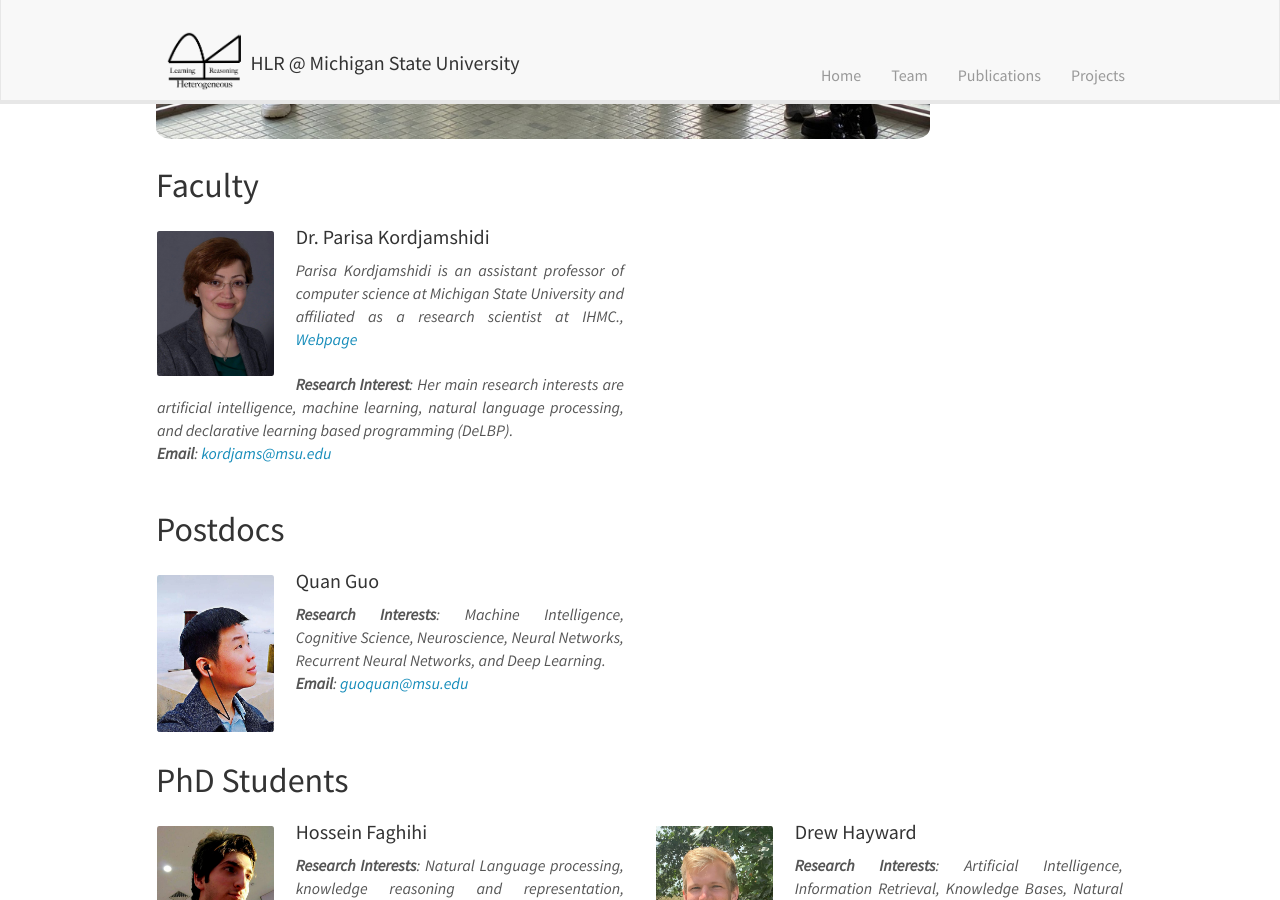
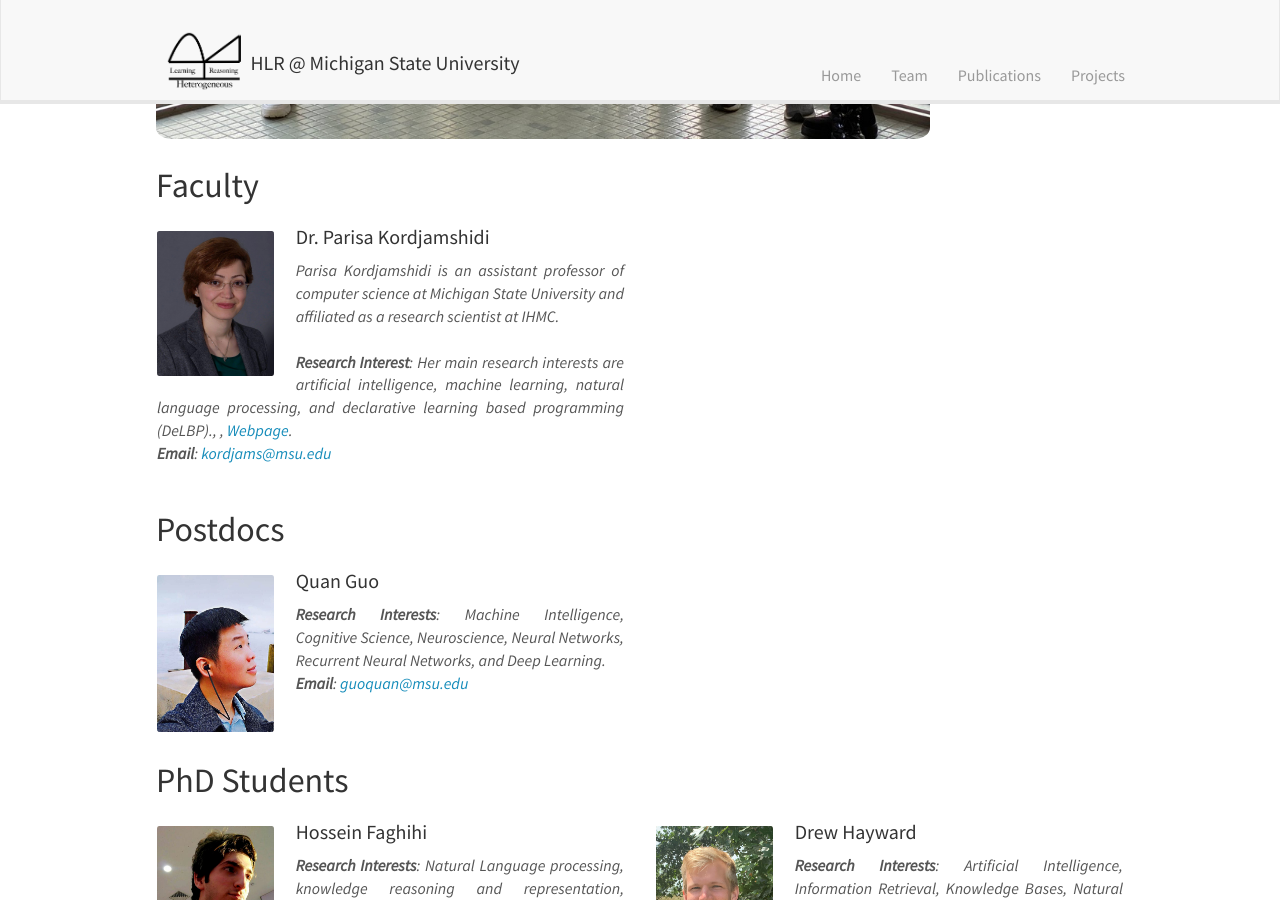
Before and after one commit to HLR/HLR.github.io, a Jekyll site: the page built from _pages/team.md, in a window 1280 px wide and 900 px high, scrolled down 666 px. Built offline with Jekyll 4.4.1, drawn with Linux system fonts in a browser that asks for light colours; nearby versions of some CDN libraries.

Commit message:
test added member webpage.

```diff
--- a/_pages/team.md
+++ b/_pages/team.md
@@ -24,9 +24,8 @@
 <div class="col-sm-6 clearfix">
   <img src="{{ site.url }}{{ site.baseurl }}/images/profiles/{{ member.photo }}" class="img-responsive" width="25%" style="float: left" />
   <h4><a href="{{ member.webpage }}" style="color:inherit">{{ member.name }}</a></h4>
-  <i>{{ member.bio }}, [Webpage]({{ member.webpage }})</i><br><br>
-  <i><b>Research Interest</b>: {{ member.research_interest }}<br><b>Email</b>: <{{ member.email }}></i><br>
-
+  <i>{{ member.bio }}</i><br><br>
+  <i><b>Research Interest</b>: {{ member.research_interest }}, , [Webpage]({{ member.webpage }}). <br><b>Email</b>: <{{ member.email }}></i>
   <ul style="overflow: hidden">
 
   </ul>
```
